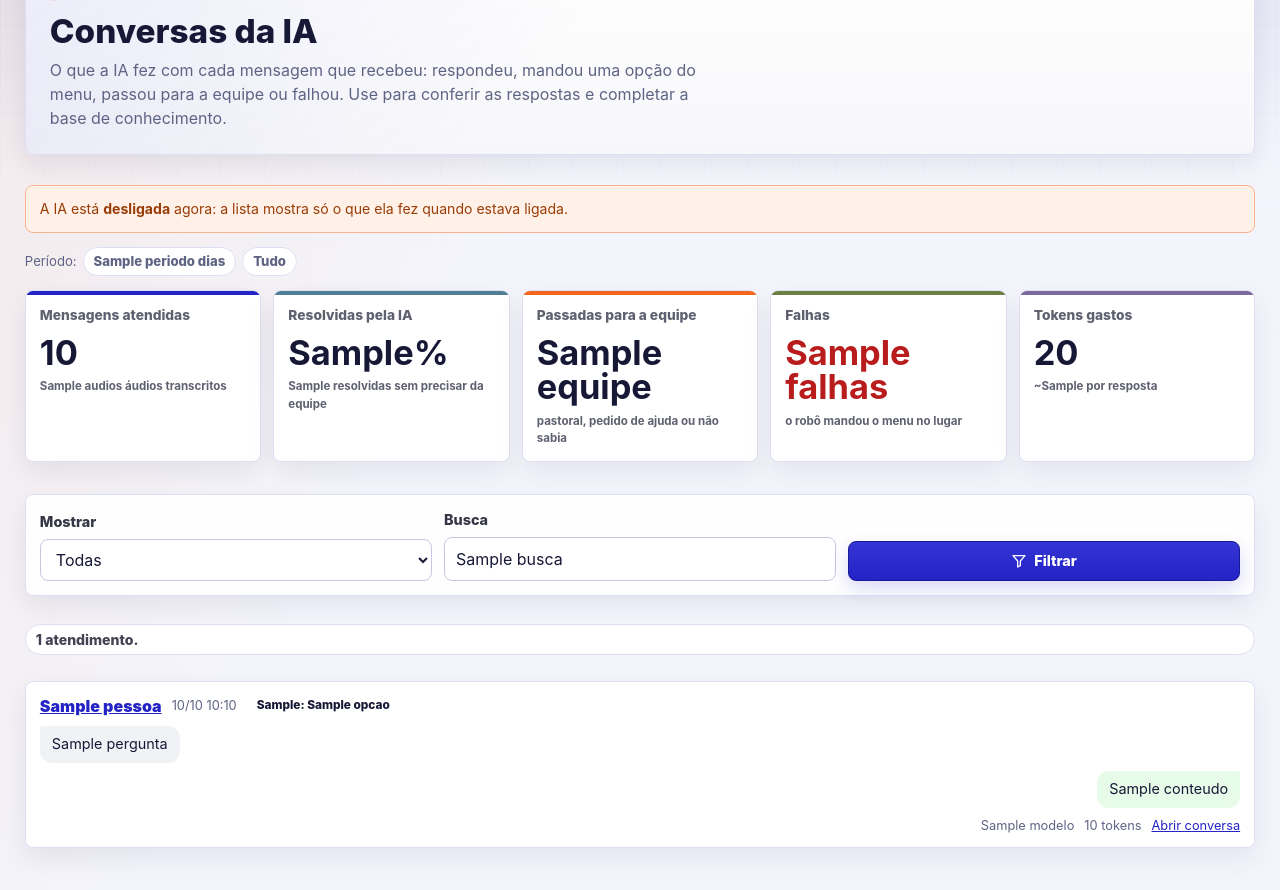
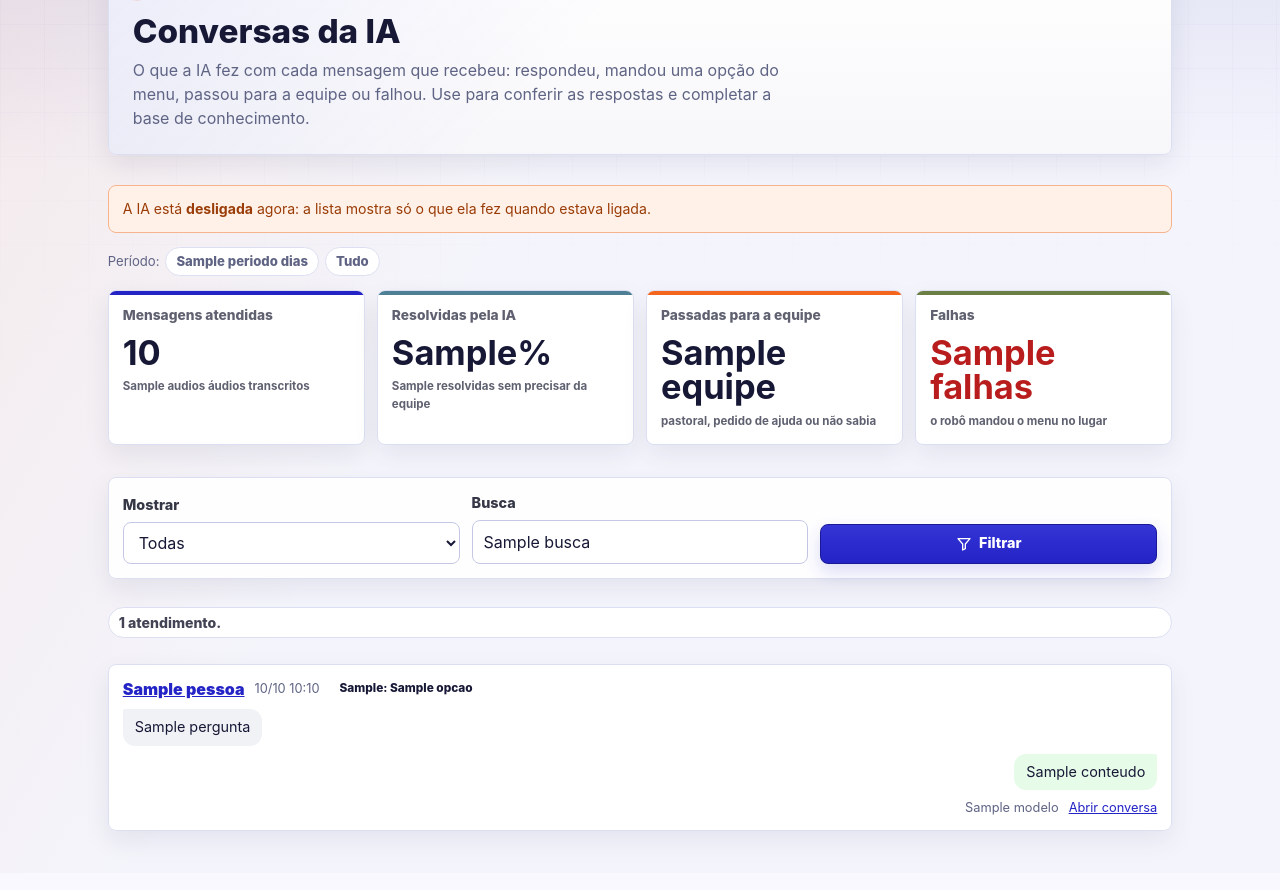
Before and after one commit to simoesjonatas/acolhimento_pibvp, a Django app: template templates/conversas_ia.html in a window 1280 px wide. Shown: the part 64-954 px from the top of the page. After the commit the page ends 907 px from the top, so only its background shows below. Run offline with Django 4.2, Linux system fonts and the light colour scheme; the template is opened without the code that fills it: most values are stand-ins (such as "Sample title", 1, 10 or a date in 2020).

Commit message:
fix: tela Conversas da IA sem os tokens gastos
Co-Authored-By: Claude Opus 5.5 <noreply@anthropic.com>

```diff
--- a/templates/conversas_ia.html
+++ b/templates/conversas_ia.html
@@ -50,11 +50,6 @@
             <strong class="kpi-value">{{ resumo.falhas }}</strong>
             <span class="kpi-hint">o robô mandou o menu no lugar</span>
         </a>
-        <div class="kpi-card">
-            <span class="kpi-label">Tokens gastos</span>
-            <strong class="kpi-value">{{ resumo.tokens_entrada|add:resumo.tokens_saida }}</strong>
-            <span class="kpi-hint">{% if resumo.tokens_por_resposta %}~{{ resumo.tokens_por_resposta }} por resposta{% else %}—{% endif %}</span>
-        </div>
     </section>
 
     <form method="get" class="filters-form conversas-ia-filtros">
@@ -102,7 +97,6 @@
             <footer class="ia-atendimento-rodape">
                 {% if a.ia.erro %}<span class="texto-atrasado">Erro: {{ a.ia.erro }}</span>{% endif %}
                 {% if a.ia.modelo %}<span>{{ a.ia.modelo }}</span>{% endif %}
-                {% if a.tokens %}<span>{{ a.tokens }} tokens</span>{% endif %}
                 <a href="{% url 'pessoas-mensagens' a.pessoa.pk %}">Abrir conversa</a>
             </footer>
         </article>
```
